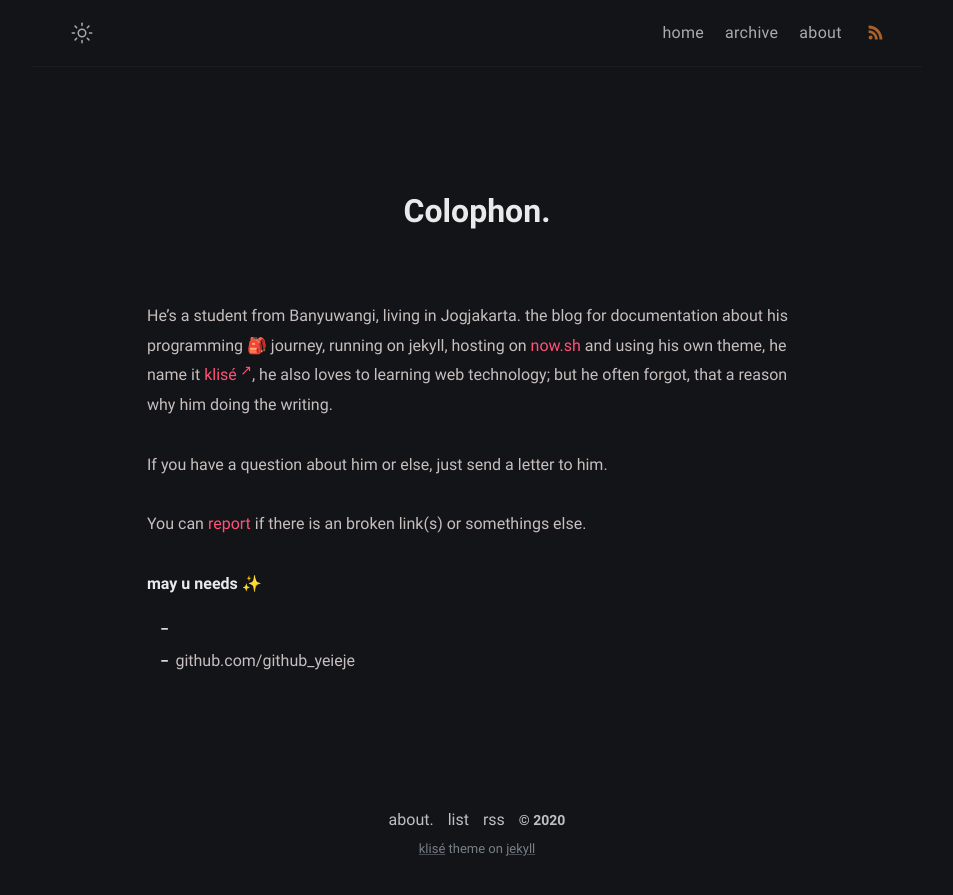
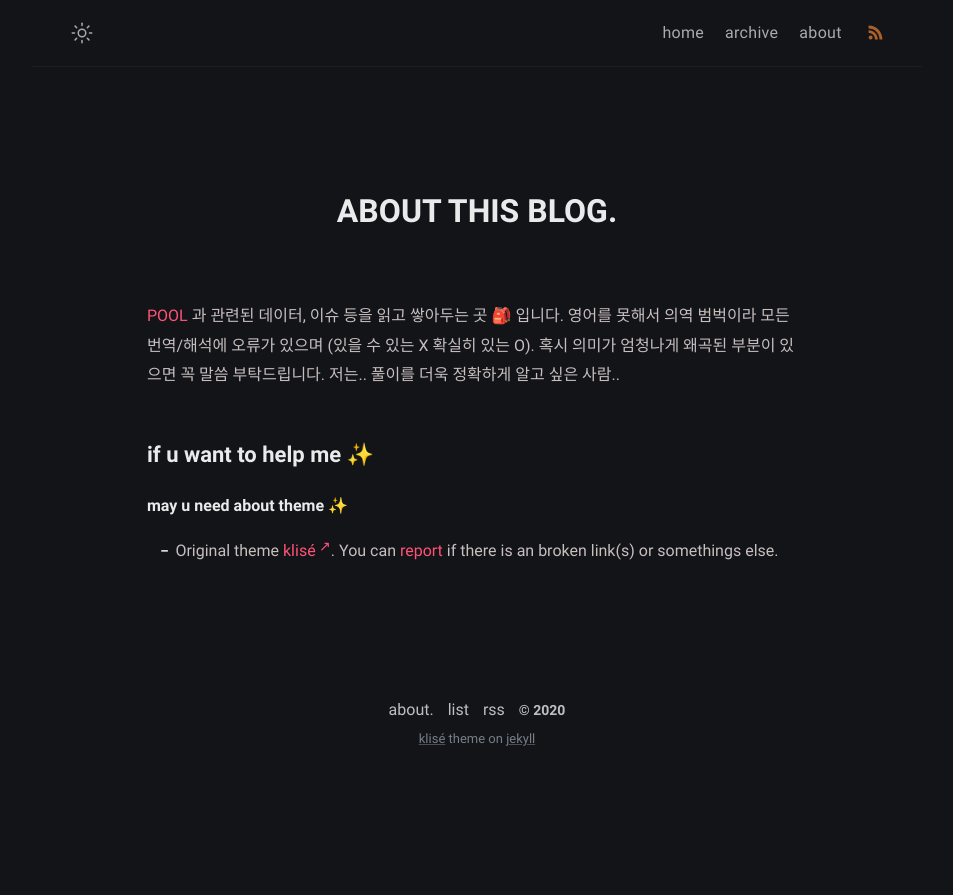
Before and after one commit to iwdstry/yeieje, a Jekyll site: the page built from about.md, in a window 1280 px wide. Shown: the top 895 px of the page, without its empty margins (163-1116 px from the left). Built offline with Jekyll 4.4.1, drawn with Linux system fonts in a browser that asks for light colours.

Commit message:
Create about.md

```diff
--- a/about.md
+++ b/about.md
@@ -1,18 +1,17 @@
 ---
-title: Colophon
+title: ABOUT THIS BLOG
 permalink: /about/
 layout: page
-excerpt: Hello peeps, I'm student of computer science from Banyuwangi, living in Jogjakarta. This blog for documentation about my programming journey, running on jekyll, hosting on netlify and using my own simple theme.
 comments: false
 ---
 
-He's a student from Banyuwangi, living in Jogjakarta. the blog for documentation about his programming 🎒 journey, running on jekyll, hosting on [now.sh](http://now.sh) and using his own theme, he name it <a href="https://github.com/piharpi/jekyll-klise" target="_blank" rel="noopener">klisé</a>, he also loves to learning web technology; but he often forgot, that a reason why him doing the writing.
+[POOL](https://www.marvel.com/characters/deadpool-wade-wilson) 과 관련된 데이터, 이슈 등을 읽고 쌓아두는 곳 🎒 입니다. 영어를 못해서 의역 범벅이라 모든 번역/해석에 오류가 있으며 (있을 수 있는 X 확실히 있는 O). 혹시 의미가 엄청나게 왜곡된 부분이 있으면 꼭 말씀 부탁드립니다. 저는.. 풀이를 더욱 정확하게 알고 싶은 사람..
 
-If you have a question about him or else, just send a letter to him.
 
-You can [report](http://github.com/piharpi/jekyll-klise/issues/new) if there is an broken link(s) or somethings else.
 
-**may u needs ✨**
+**if u want to help me ✨**
+-
 
-- {{ site.author.email }}
-- github.com/{{ site.author.github }}
+**may u need about theme ✨**
+
+- Original theme <a href="https://github.com/piharpi/jekyll-klise" target="_blank" rel="noopener">klisé</a>. You can [report](http://github.com/piharpi/jekyll-klise/issues/new) if there is an broken link(s) or somethings else.
```
